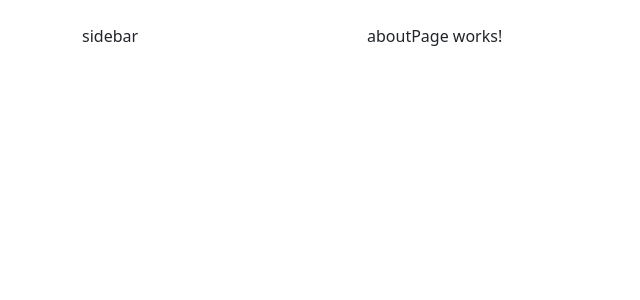
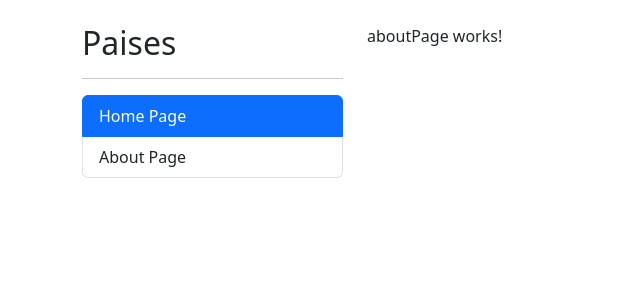
Before and after one commit to CanteSantiago/AppCountry, an Angular app in the folder countryApp/: page / in a window 1280 px wide. Before the commit this address led to /home. Shown: the top 300 px of the page, without its empty margins (0-640 px from the left). Built offline with nearby package versions, Linux system fonts and the light colour scheme.

Commit message:
Vid116-RouterLinkYRouteLinkOptions
Configuracion de las url de home u about page

```diff
--- a/countryApp/src/app/app-routing.module.ts
+++ b/countryApp/src/app/app-routing.module.ts
@@ -5,14 +5,14 @@
 
 
 const routes: Routes = [{
-path: 'home',
+path: '',
 component: HomePageComponent
 },{
   path: 'about',
   component: AboutPageComponent
   },{
     path: '**',
-   redirectTo:'home'
+   redirectTo:''
     }
 
 
--- a/countryApp/src/app/app.component.html
+++ b/countryApp/src/app/app.component.html
@@ -1,7 +1,7 @@
 <div class="row mt-4">
 <div class="col-3">
 <!-- sidebar -->
-sidebar
+<shared-sidebar></shared-sidebar>
 </div>
 <div class="col">
 <!-- Nuestras paginas -->
--- /dev/null
+++ b/countryApp/src/app/shared/components/sidebar/sidebar.component.html
@@ -0,0 +1,15 @@
+<h2>Paises</h2>
+<hr>
+<ul class="list-group">
+<li routerLink=""
+routerLinkActive="active"
+[routerLinkActiveOptions]="{exact: true}"
+class="list-group-item">
+  Home Page
+</li>
+<li routerLink="about"
+routerLinkActive="active"
+class="list-group-item">
+  About Page
+</li>
+</ul>
```
Also changed, not shown: countryApp/src/app/shared/components/sidebar/sidebar.component.ts (added, +11 -0 lines), countryApp/src/app/shared/shared.module.ts (+8 -3 lines).
